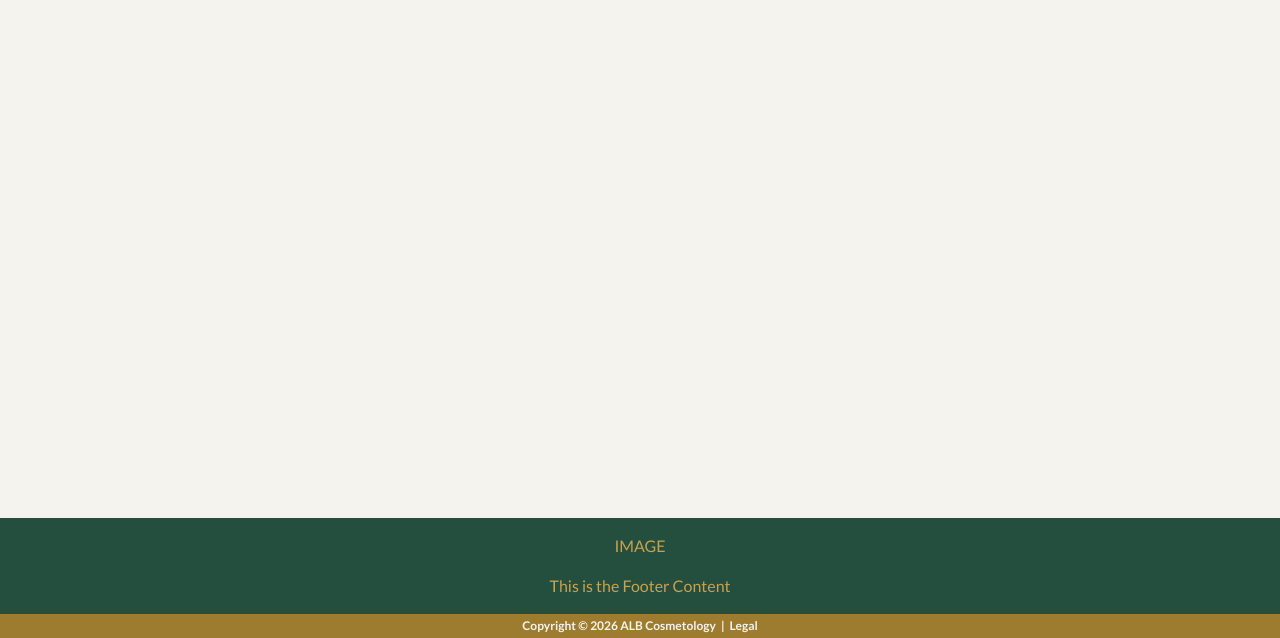
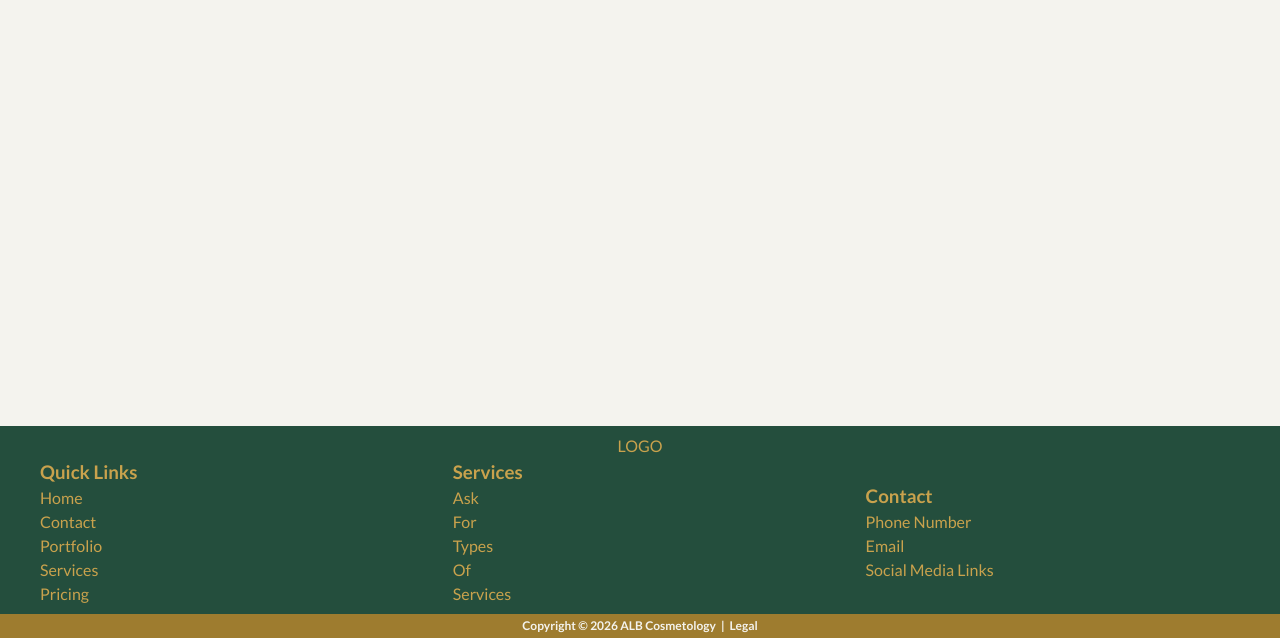
Before and after one commit to chrismadrigaldev/albcosmetology, an Astro site: page / in a window 1280 px wide. Shown: the part 162-800 px from the top of the page. Built offline with nearby package versions, Linux system fonts and the light colour scheme; Astro itself is replaced by a stand-in of ours; a web font is replaced by a local one.

Commit message:
Fixed up the Legal Page and also started working on the footer and the links being contained within them

```diff
--- a/src/components/footer/FooterContent.astro
+++ b/src/components/footer/FooterContent.astro
@@ -1,15 +1,14 @@
 ---
 import footerStyles from "../../styles/footer/footer.module.css"
+import FooterLinks from "./FooterLinks.astro"
 ---
 
 
 <div class={footerStyles.footerContentBackground}>
     <div class={footerStyles.footerContentTextContainer}>
-        <a href="/" class={footerStyles.footerLink}>
-            IMAGE
+        <a href="/" style="text-decoration: none; color: inherit">
+            LOGO
         </a>
-        <p class={footerStyles.footerLink}>
-            This is the Footer Content
-        </p>
+        <FooterLinks />
     </div>
 </div>
--- /dev/null
+++ b/src/components/footer/FooterLinks.astro
@@ -0,0 +1,36 @@
+---
+import footerStyles from "../../styles/footer/footer.module.css"
+---
+
+<div class={footerStyles.footerLinkContainer}>
+    <div>
+        <h3>Quick Links</h3>
+        <ul class={footerStyles.footerLinkList}>
+            <li><a href="/">Home</a></li>
+            <li><a href="/contact">Contact</a></li>
+            <li><a href="/portfolio">Portfolio</a></li>
+            <li><a href="/services">Services</a></li>
+            <li><a href="/pricing">Pricing</a></li>
+        </ul>
+    </div>
+
+    <div>
+        <h3>Services</h3>
+        <ul class={footerStyles.footerLinkList}>
+            <li><a>Ask</a></li>
+            <li><a>For</a></li>
+            <li><a>Types</a></li>
+            <li><a>Of</a></li>
+            <li><a>Services</a></li>
+        </ul>
+    </div>
+
+    <div>
+        <h3>Contact</h3>
+        <ul class={footerStyles.footerLinkList}>
+            <li><a>Phone Number</a></li>
+            <li><a>Email</a></li>
+            <li><a>Social Media Links</a></li>
+        </ul>
+    </div>
+</div>
--- a/src/components/header/navbar/Navbar.astro
+++ b/src/components/header/navbar/Navbar.astro
@@ -6,7 +6,7 @@ import navbarStyles from "../../../styles/header/navbar.module.css"
 <nav class={navbarStyles.navbarBackground}>
     <div class={navbarStyles.navbarTextContainer}>
         <a href="/" class={navbarStyles.navbarLink}>
-            IMAGE
+            LOGO
         </a>
         <NavbarLinks />
         <button class={navbarStyles.bookNowButton}>
--- a/src/layouts/PageLayout.astro
+++ b/src/layouts/PageLayout.astro
@@ -31,8 +31,8 @@ const {
 		<link rel="icon" type="image/svg+xml" href="/favicon.svg" />
 
         <link rel="preconnect" href="https://fonts.googleapis.com" crossorigin />
-        <link href="https://fonts.googleapis.com/css2?family=Playfair+Display:wght@400;600;700&display=swap" rel="stylesheet" />
-        <link href="https://fonts.googleapis.com/css2?family=Lato:wght@400;600;700&display=swap" rel="stylesheet" />
+        <link href="https://fonts.googleapis.com/css2?family=Playfair+Display:ital,wght@0,400;0,600;0,700;1,400;1,600;1,700&display=swap" rel="stylesheet" />
+        <link href="https://fonts.googleapis.com/css2?family=Lato:ital,wght@0,400;0,600;0,700;1,400;1,600;1,700&display=swap" rel="stylesheet" />
 	</head>
 	<body>
         <Header />
--- a/src/pages/legal.astro
+++ b/src/pages/legal.astro
@@ -7,6 +7,7 @@ import legalStyles from "../styles/legal/legal.module.css"
   title="ALB Cosmetology | Legal"
   description="The Legal Page for ALB Cosmetology"
 >
+    <div class={legalStyles.legalTextContainer}>
         <h1>Legal Disclaimer, Terms of Use & Policies</h1>
         <p style="font-style: italic;">Last updated: 1/28/2026</p>
         <p>
@@ -268,4 +269,5 @@ import legalStyles from "../styles/legal/legal.module.css"
                 </p>
             </li>
         </ol>
+    </div>
 </PageLayout>
--- a/src/styles/footer/footer.module.css
+++ b/src/styles/footer/footer.module.css
@@ -19,14 +19,24 @@
     color: var(--gold-main);
 }
 
-.footerLink {
+.footerLinkContainer {
+    max-width: 1200px;
+    width: 100%;
+    display: grid;
+    grid-template-columns: repeat(auto-fit, minmax(200px, 1fr));
+    gap: clamp(1rem, 3vw, 3rem);
+    margin: 0 auto;
+    align-items: center;
+}
+
+.footerLinkList {
+    list-style: none;
+}
+
+.footerLinkList a {
     color: inherit;
     text-decoration: none;
-    align-items: center;
-    display: flex;
-    padding: 0.5rem;
 }
-
 
 .legalBackground {
     background-color: var(--header-gold);
```
Also changed, not shown: src/styles/legal/legal.module.css (+14 -9 lines). Lines whose indentation alone changed are shown as unchanged.
